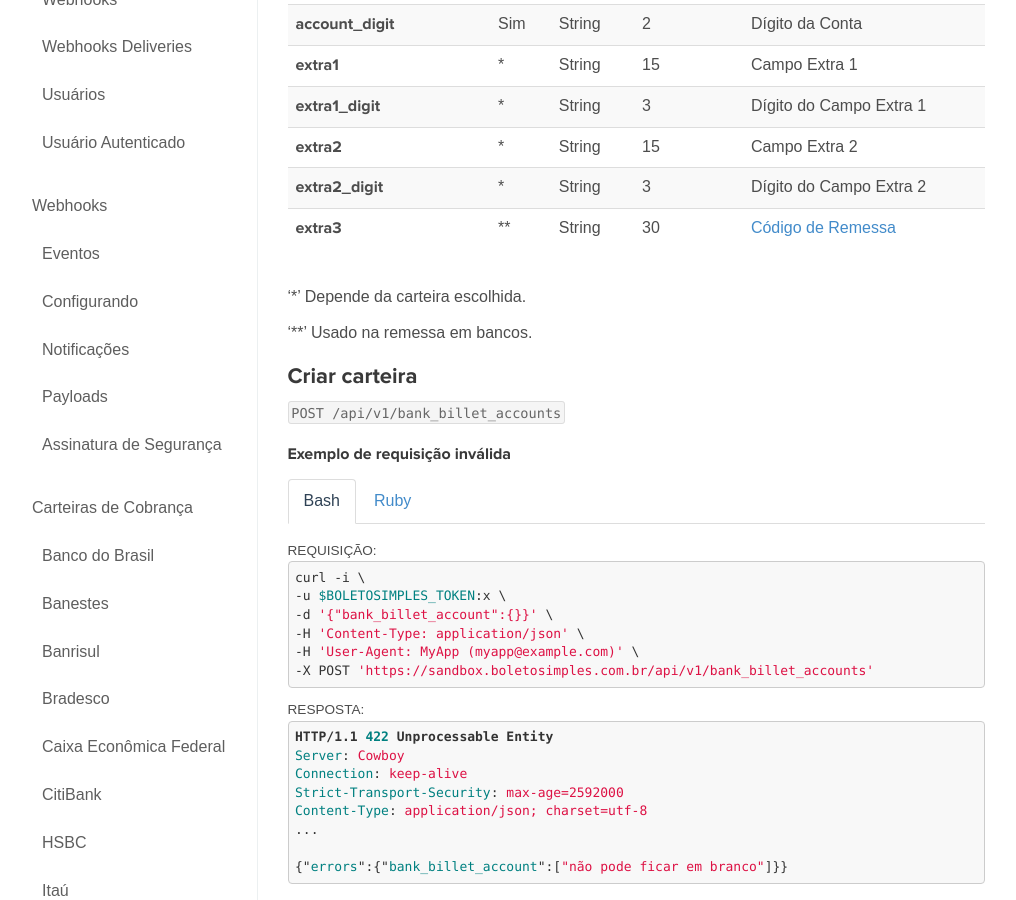
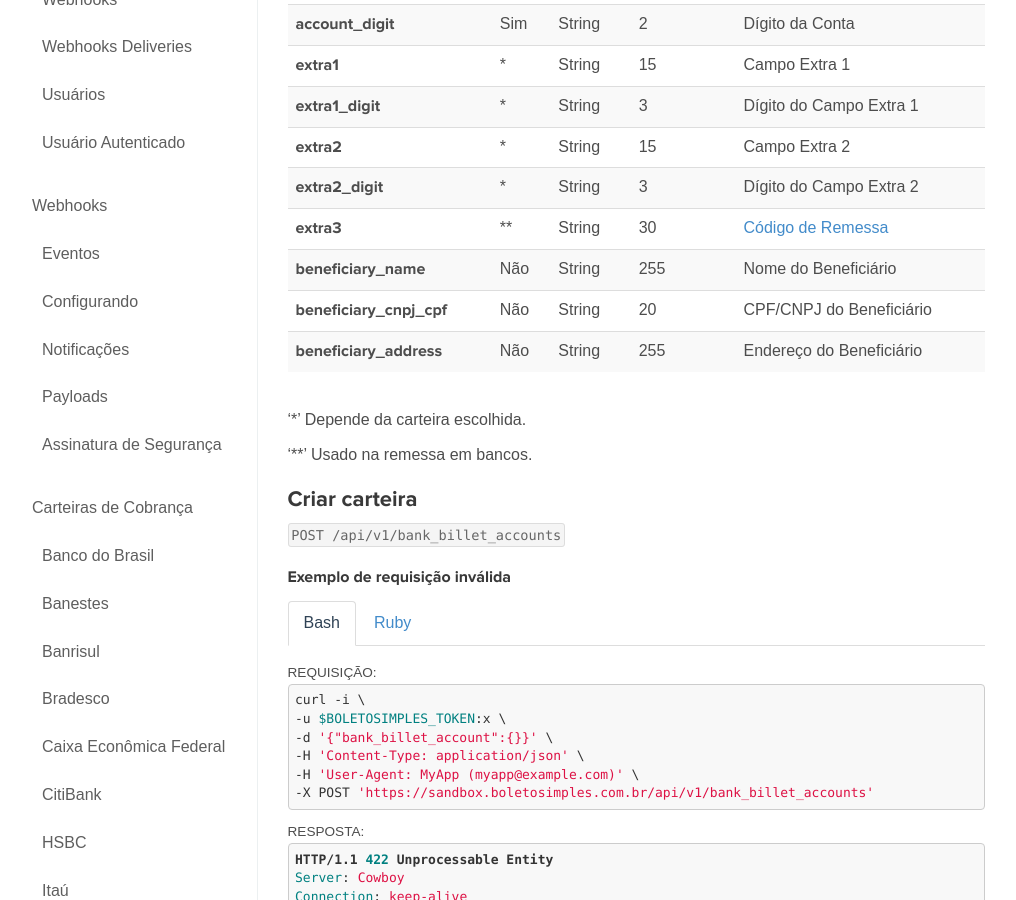
Before and after one commit to BoletoSimples/boletosimples-docs, a Jekyll site: the page built from reference/v1/bank_billet_accounts/index.md, in a window 1280 px wide and 900 px high, scrolled down 1012 px. Shown: the whole window, without its empty margins (135-1151 px from the left). Built offline with Jekyll 4.4.1, drawn with Linux system fonts in a browser that asks for light colours.

Commit message:
add beneficiary fields to billet account

```diff
--- a/reference/v1/bank_billet_accounts/index.md
+++ b/reference/v1/bank_billet_accounts/index.md
@@ -19,20 +19,23 @@ breadcrumb: Carteiras de Cobrança
 
 ### Modelo de Dados
 
-| Parâmetro              | Obr.  | Tipo    | Tamanho | Descrição
-| ---------------------- | ----- | ------- | ------- | ------------------------
-| **id**                 | N/A   | Integer |         | ID da carteira
-| **bank_contract_slug** | Sim   | String  | 50      | [Slug da Carteira](/bank_contracts)
-| **next_our_number**    | Não   | String  | 40      | Próximo Nosso Número
-| **agency_number**      | Sim   | String  | 20      | Agência
-| **agency_digit**       | *     | String  | 2       | Dígito da Agência
-| **account_number**     | Sim   | String  | 20      | Conta
-| **account_digit**      | Sim   | String  | 2       | Dígito da Conta
-| **extra1**             | *     | String  | 15      | Campo Extra 1
-| **extra1_digit**       | *     | String  | 3       | Dígito do Campo Extra 1
-| **extra2**             | *     | String  | 15      | Campo Extra 2
-| **extra2_digit**       | *     | String  | 3       | Dígito do Campo Extra 2
-| **extra3**             | **    | String  | 30      | [Código de Remessa](/reference/v1/remittances/)
+| Parâmetro                | Obr.  | Tipo    | Tamanho | Descrição
+| ------------------------ | ----- | ------- | ------- | ------------------------
+| **id**                   | N/A   | Integer |         | ID da carteira
+| **bank_contract_slug**   | Sim   | String  | 50      | [Slug da Carteira](/bank_contracts)
+| **next_our_number**      | Não   | String  | 40      | Próximo Nosso Número
+| **agency_number**        | Sim   | String  | 20      | Agência
+| **agency_digit**         | *     | String  | 2       | Dígito da Agência
+| **account_number**       | Sim   | String  | 20      | Conta
+| **account_digit**        | Sim   | String  | 2       | Dígito da Conta
+| **extra1**               | *     | String  | 15      | Campo Extra 1
+| **extra1_digit**         | *     | String  | 3       | Dígito do Campo Extra 1
+| **extra2**               | *     | String  | 15      | Campo Extra 2
+| **extra2_digit**         | *     | String  | 3       | Dígito do Campo Extra 2
+| **extra3**               | **    | String  | 30      | [Código de Remessa](/reference/v1/remittances/)
+| **beneficiary_name**     | Não   | String  | 255     | Nome do Beneficiário
+| **beneficiary_cnpj_cpf** | Não   | String  | 20      | CPF/CNPJ do Beneficiário
+| **beneficiary_address**  | Não   | String  | 255     | Endereço do Beneficiário
 
 '*' Depende da carteira escolhida.
 
```
